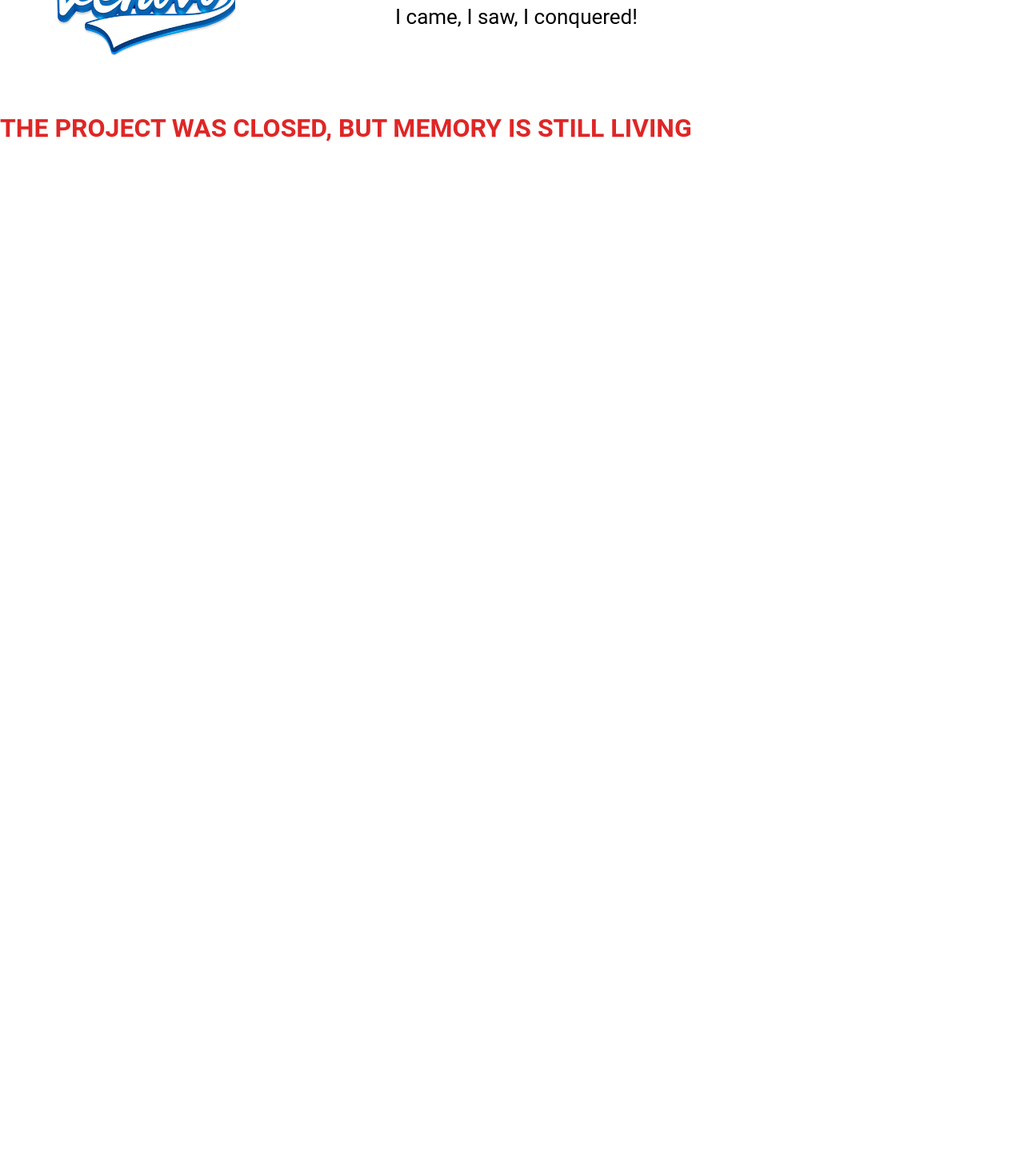
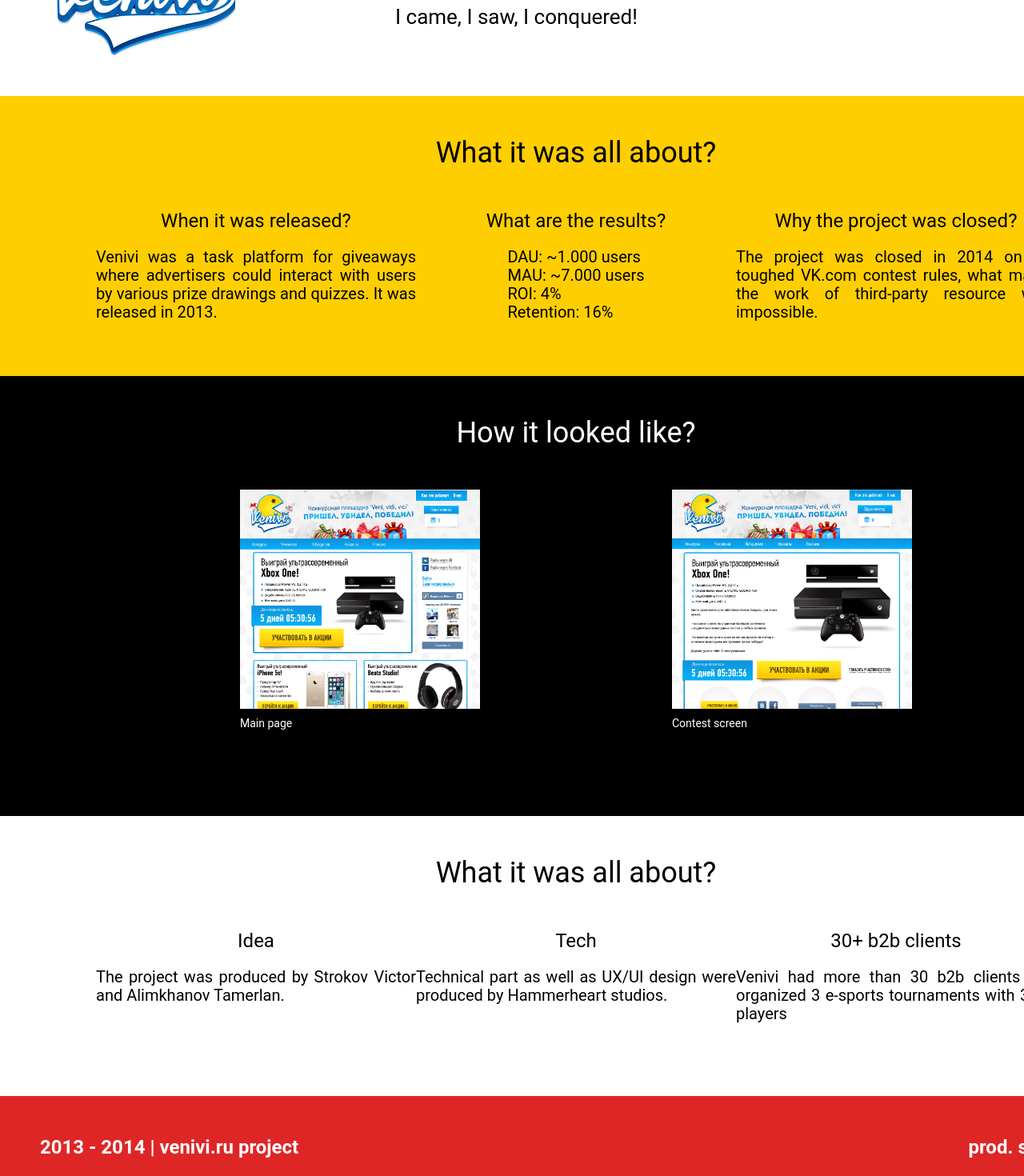
Before and after one commit to gitsvitya/venivi, a React (Create React App) app: page / in a window 1280 px wide. Shown: the part 280-1750 px from the top of the page at 80% size. Before the commit the page ends 800 px from the top, so only its background shows below. Built offline with nearby package versions, Linux system fonts and the light colour scheme.

Commit message:
Added: first version of all sections on desctop screen media

```diff
--- /dev/null
+++ b/src/components/AboutBlock/AboutBlock.js
@@ -0,0 +1,31 @@
+import React from 'react';
+import styles from './AboutBlock.module.css';
+
+function AboutBlock() {
+  return(
+    <div className={styles.container}>
+      <h2 className={styles.header}>What it was all about?</h2>
+      <div className={styles.textBoxes}>
+        <div className={styles.textBox}>
+          <h3 className={styles.textBoxHeader}>When it was released?</h3>
+          <p className={styles.textBoxParagraph}>Venivi was a task platform for giveaways where advertisers could interact with users by various prize drawings and quizzes. It was released in 2013.</p>
+        </div>
+        <div className={styles.textBox}>
+          <h3 className={styles.textBoxHeader}>What are the results?</h3>
+          <ul className={styles.textBoxListItems}>
+            <li className={styles.textBoxListItem}>DAU: ~1.000 users</li>
+            <li className={styles.textBoxListItem}>MAU: ~7.000 users</li>
+            <li className={styles.textBoxListItem}>ROI: 4%</li>
+            <li className={styles.textBoxListItem}>Retention: 16%</li>
+          </ul>
+        </div>
+        <div className={styles.textBox}>
+          <h3 className={styles.textBoxHeader}>Why the project was closed?</h3>
+          <p className={styles.textBoxParagraph}>The project was closed in 2014 on the toughed VK.com contest rules, what makes the work of third-party resource work impossible.</p>
+        </div>
+      </div>
+    </div>
+  );
+}
+
+export default AboutBlock
--- /dev/null
+++ b/src/components/AboutBlock/AboutBlock.module.css
@@ -0,0 +1,71 @@
+.container {
+  height: 350px;
+  width: 1440px;
+  background-color: #FFCE00;
+  display: flex;
+  flex-direction: column;
+  align-items: center;
+  padding: 50px;
+  box-sizing: border-box;
+}
+
+.header {
+  font-family: 'Roboto', sans-serif;
+  font-style: normal;
+  font-weight: 400;
+  font-size: 36px;
+  line-height: 42px;
+  padding: 0;
+  margin: 0 0 50px 0;
+}
+
+.textBoxes {
+  display: flex;
+  flex-direction: row;
+  justify-content: space-between;
+}
+
+.textBox {
+  width: 400px;
+  max-height: 150px;
+  display: flex;
+  flex-direction: column;
+  align-items: center;
+}
+
+.textBoxHeader {
+  font-family: 'Roboto', sans-serif;
+  font-style: normal;
+  font-weight: 400;
+  font-size: 24px;
+  line-height: 28px;
+  padding: 0;
+  margin: 0 0 20px 0;
+}
+
+.textBoxParagraph {
+  font-family: 'Roboto', sans-serif;
+  font-style: normal;
+  font-weight: 400;
+  font-size: 20px;
+  line-height: 23px;
+  padding: 0;
+  margin: 0;
+  text-align: justify;
+}
+
+.textBoxListItems {
+  list-style: none;
+  padding: 0;
+  margin: 0;
+}
+
+.textBoxListItem {
+  font-family: 'Roboto', sans-serif;
+  font-style: normal;
+  font-weight: 400;
+  font-size: 20px;
+  line-height: 23px;
+  padding: 0;
+  margin: 0;
+}
--- a/src/components/App/App.js
+++ b/src/components/App/App.js
@@ -2,6 +2,10 @@
 import AppHeader from "../AppHeader/AppHeader";
 import LogoBlock from "../LogoBlock/LogoBlock";
 import RunningLine from "../RunningLine/RunningLine";
+import AboutBlock from "../AboutBlock/AboutBlock";
+import ScreenshotsBlock from "../ScreenshotsBlock/ScreenshotsBlock";
+import AuthorsBlock from "../AuthorsBlock/AuthorsBlock";
+import AppFooter from "../AppFooter/AppFooter";
 
 function App() {
   return (
@@ -10,9 +14,12 @@
         <AppHeader/>
         <main className={styles.main}>
           <LogoBlock/>
-          <RunningLine/>
+          {/*<RunningLine/>*/}
+          <AboutBlock/>
+          <ScreenshotsBlock/>
+          <AuthorsBlock/>
         </main>
-        {/*<AppFooter/>*/}
+        <AppFooter/>
       </container>
     </div>
   );
--- a/src/components/App/App.module.css
+++ b/src/components/App/App.module.css
@@ -1,10 +1,14 @@
 .page {
 @import url('https://fonts.googleapis.com/css2?family=Roboto&display=swap');
   font-family: 'Roboto', sans-serif;
+  width: 100vw;
+  display: flex;
+  flex-direction: column;
 }
 
 .container {
-
+  margin-left: auto;
+  margin-right: auto;
 }
 
 .main {
--- /dev/null
+++ b/src/components/AppFooter/AppFooter.js
@@ -0,0 +1,15 @@
+import React from 'react';
+import styles from './AppFooter.module.css';
+
+function AppFooter() {
+  return(
+    <div className={styles.container}>
+      <nav className={styles.navigation}>
+        <p className={styles.paragraph}>2013 - 2014 | venivi.ru project</p>
+        <a href='https://svitya.com/' target='_blank' className={styles.link}>prod. svitya.com</a>
+      </nav>
+    </div>
+  );
+}
+
+export default AppFooter
--- /dev/null
+++ b/src/components/AppFooter/AppFooter.module.css
@@ -0,0 +1,38 @@
+.container {
+  background-color: #DF2626;
+  width: 1440px;
+  height: 140px;
+  padding: 50px;
+  box-sizing: border-box;
+}
+
+.navigation {
+  display: flex;
+  flex-direction: row;
+  justify-content: space-between;
+  align-items: center;
+}
+
+.paragraph {
+  padding: 0;
+  margin: 0;
+  font-family: 'Roboto', sans-serif;
+  font-style: normal;
+  font-weight: 700;
+  font-size: 24px;
+  line-height: 28px;
+  color: #FFFFFF;
+}
+
+.link {
+  padding: 0;
+  margin: 0;
+  font-family: 'Roboto', sans-serif;
+  font-style: normal;
+  font-weight: 700;
+  font-size: 24px;
+  line-height: 28px;
+  color: #FFFFFF;
+  text-decoration: none;
+  cursor: pointer;
+}
--- a/src/components/AppHeader/AppHeader.module.css
+++ b/src/components/AppHeader/AppHeader.module.css
@@ -1,7 +1,7 @@
 .header {
   background-color: #DF2626;
   height: 80px;
-  max-width: 1440px;
+  width: 1440px;
   display: flex;
   align-items: center;
   justify-content: end;
--- /dev/null
+++ b/src/components/AuthorsBlock/AuthorsBlock.js
@@ -0,0 +1,26 @@
+import React from 'react';
+import styles from './AuthorsBlock.module.css';
+
+function AuthorsBlock() {
+  return (
+    <div className={styles.container}>
+      <h2 className={styles.header}>What it was all about?</h2>
+      <div className={styles.textBoxes}>
+        <div className={styles.textBox}>
+          <h3 className={styles.textBoxHeader}>Idea</h3>
+          <p className={styles.textBoxParagraph}>The project was produced by Strokov Victor and Alimkhanov Tamerlan.</p>
+        </div>
+        <div className={styles.textBox}>
+          <h3 className={styles.textBoxHeader}>Tech</h3>
+          <p className={styles.textBoxParagraph}>Technical part as well as UX/UI design were produced by Hammerheart studios.</p>
+        </div>
+        <div className={styles.textBox}>
+          <h3 className={styles.textBoxHeader}>30+ b2b clients</h3>
+          <p className={styles.textBoxParagraph}>Venivi had more than 30 b2b clients and organized 3 e-sports tournaments with 300+ players </p>
+        </div>
+      </div>
+    </div>
+  );
+}
+
+export default AuthorsBlock
--- /dev/null
+++ b/src/components/AuthorsBlock/AuthorsBlock.module.css
@@ -0,0 +1,55 @@
+.container {
+  height: 350px;
+  width: 1440px;
+  background-color: #FFFFFF;
+  display: flex;
+  flex-direction: column;
+  align-items: center;
+  padding: 50px;
+  box-sizing: border-box;
+}
+
+.header {
+  font-family: 'Roboto', sans-serif;
+  font-style: normal;
+  font-weight: 400;
+  font-size: 36px;
+  line-height: 42px;
+  padding: 0;
+  margin: 0 0 50px 0;
+}
+
+.textBoxes {
+  display: flex;
+  flex-direction: row;
+  justify-content: space-between;
+}
+
+.textBox {
+  width: 400px;
+  max-height: 150px;
+  display: flex;
+  flex-direction: column;
+  align-items: center;
+}
+
+.textBoxHeader {
+  font-family: 'Roboto', sans-serif;
+  font-style: normal;
+  font-weight: 400;
+  font-size: 24px;
+  line-height: 28px;
+  padding: 0;
+  margin: 0 0 20px 0;
+}
+
+.textBoxParagraph {
+  font-family: 'Roboto', sans-serif;
+  font-style: normal;
+  font-weight: 400;
+  font-size: 20px;
+  line-height: 23px;
+  padding: 0;
+  margin: 0;
+  text-align: justify;
+}
--- a/src/components/LogoBlock/LogoBlock.module.css
+++ b/src/components/LogoBlock/LogoBlock.module.css
@@ -1,7 +1,7 @@
 .container {
   height: 320px;
   background-color: #FFFFFF;
-  max-width: 1440px;
+  width: 1440px;
   display: flex;
   flex-direction: row;
   padding: 50px;
--- /dev/null
+++ b/src/components/ScreenshotsBlock/ScreenshotsBlock.js
@@ -0,0 +1,22 @@
+import React from 'react';
+import styles from './ScreenshotsBlock.module.css';
+
+function ScreenshotsBlock() {
+  return (
+    <div className={styles.container}>
+      <h2 className={styles.header}>How it looked like?</h2>
+      <div className={styles.screenshotsBox}>
+        <figure className={styles.screenshotBox}>
+          <div className={styles.screenshotMain}></div>
+          <figcaption className={styles.screenshotFig}>Main page</figcaption>
+        </figure>
+        <figure className={styles.screenshotBox}>
+          <div className={styles.screenshotCont}></div>
+          <figcaption className={styles.screenshotFig}>Contest screen</figcaption>
+        </figure>
+      </div>
+    </div>
+  );
+}
+
+export default ScreenshotsBlock
--- /dev/null
+++ b/src/components/ScreenshotsBlock/ScreenshotsBlock.module.css
@@ -0,0 +1,64 @@
+.container {
+  height: 550px;
+  width: 1440px;
+  background-color: #000000;
+  display: flex;
+  flex-direction: column;
+  align-items: center;
+  padding: 50px;
+  box-sizing: border-box;
+}
+
+.header {
+  font-family: 'Roboto', sans-serif;
+  font-style: normal;
+  font-weight: 400;
+  font-size: 36px;
+  line-height: 42px;
+  padding: 0;
+  margin: 0 0 50px 0;
+  color: white;
+}
+
+.screenshotsBox {
+  display: flex;
+  flex-direction: row;
+  gap: 240px;
+}
+
+.screenshotBox {
+  display: flex;
+  flex-direction: column;
+  gap: 10px;
+  width: 300px;
+  height: 300px;
+  margin: 0;
+  cursor: pointer;
+}
+
+.screenshotMain {
+  background-image: url('../../images/mainPicSmall.png');
+  background-repeat: no-repeat;
+  background-size: cover;
+  width: 300px;
+  height: 100%;
+}
+
+.screenshotCont {
+  background-image: url('../../images/contPicSmall.png');
+  background-repeat: no-repeat;
+  background-size: cover;
+  width: 300px;
+  height: 100%;
+}
+
+.screenshotFig {
+  color: #FFFFFF;
+  font-family: 'Roboto', sans-serif;
+  font-style: normal;
+  font-weight: 400;
+  font-size: 14px;
+  line-height: 16px;
+  padding: 0;
+  margin: 0;
+}
```
